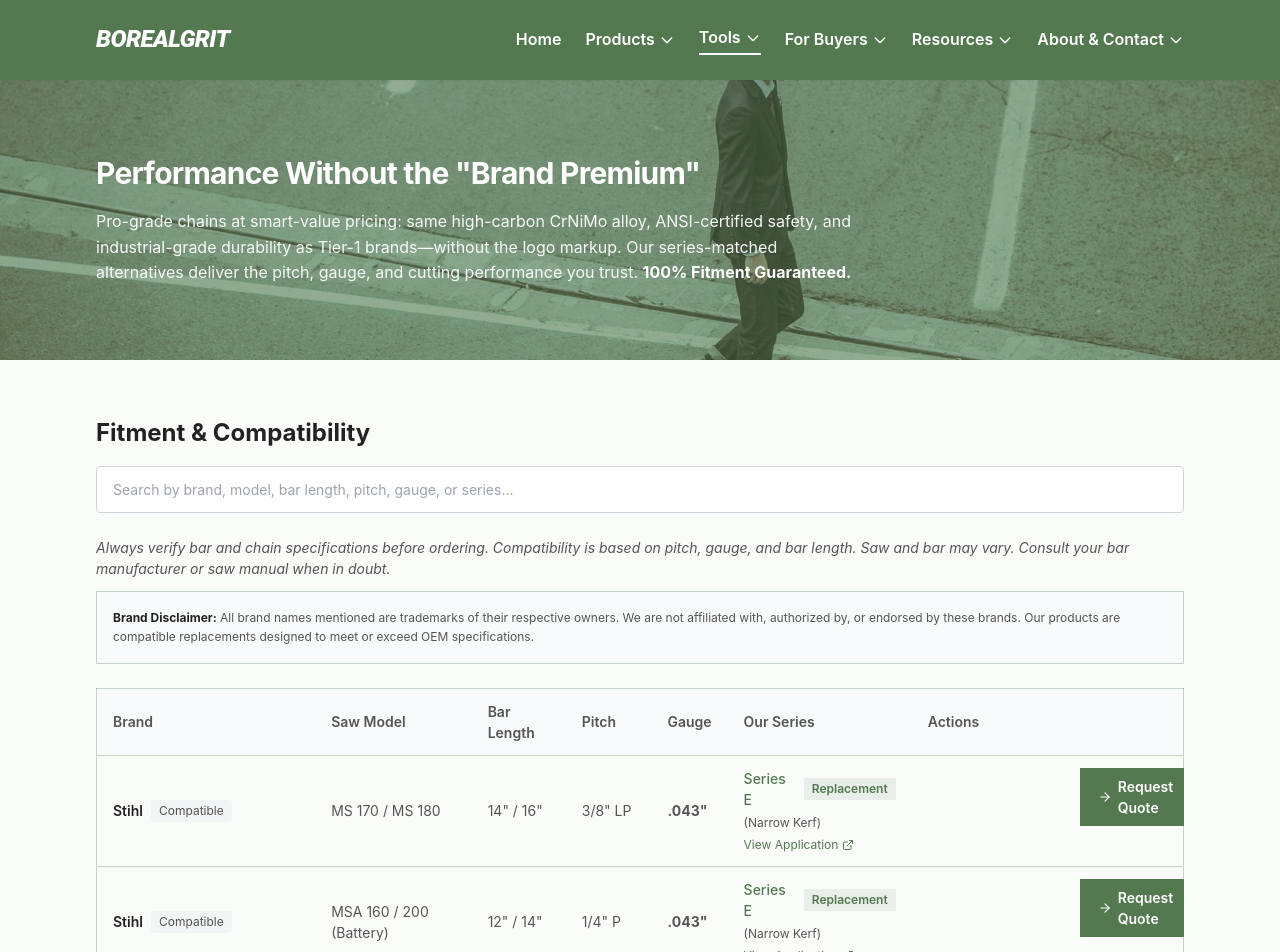
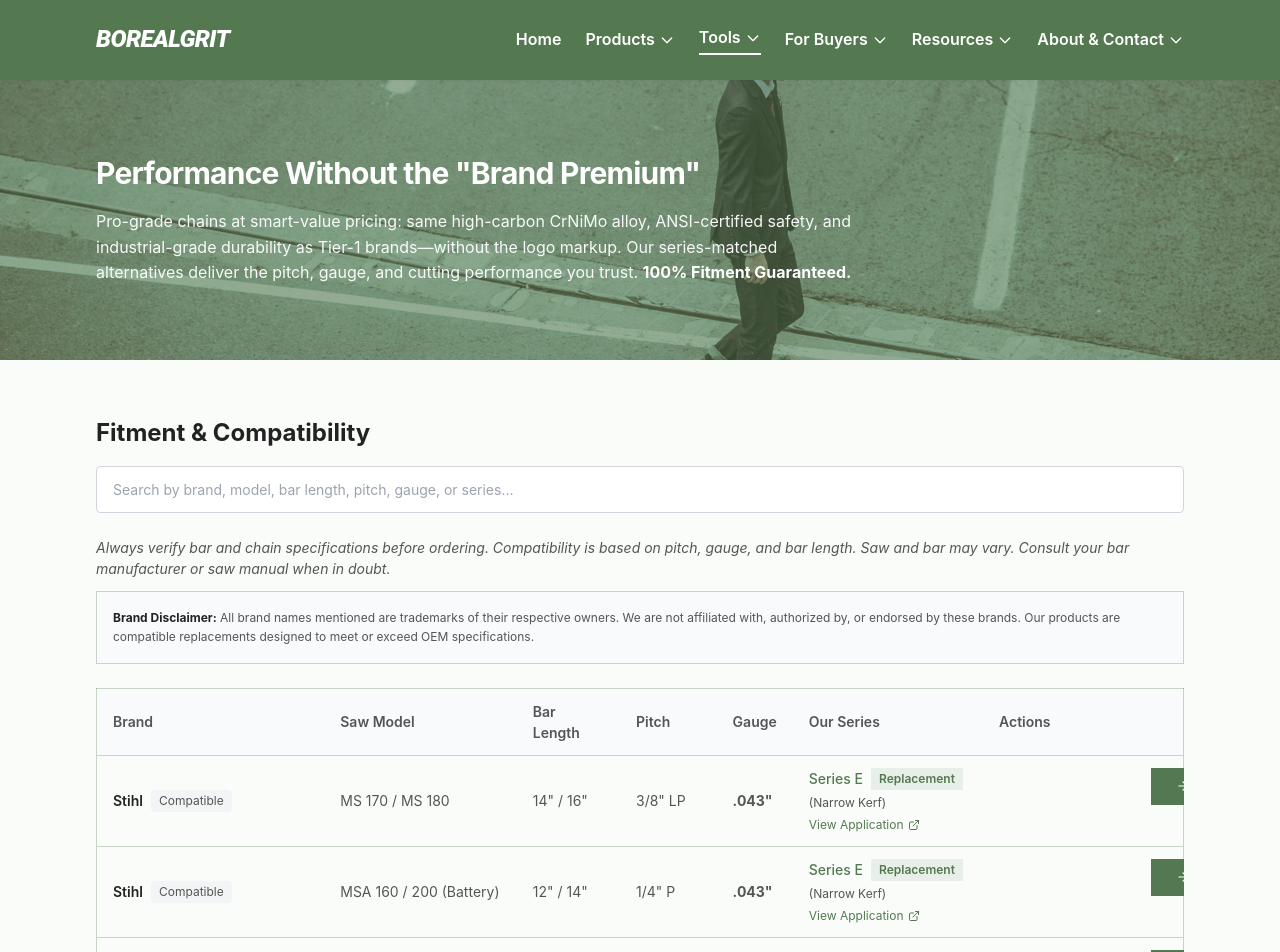
Before and after one commit to LoganOYoung/chainsaw-chain-supplier-borealgrit, a Next.js app: page /fitment-finder in a window 1280 px wide. Shown: the top 952 px of the page. Built offline with nearby package versions, Linux system fonts and the light colour scheme.

Commit message:
fix(desktop): Request Quote button single-line, Actions column 200px

```diff
--- a/app/fitment-finder/page.tsx
+++ b/app/fitment-finder/page.tsx
@@ -206,7 +206,7 @@ export default function FitmentFinderPage() {
                 <th className="text-left px-4 py-3 font-semibold">Pitch</th>
                 <th className="text-left px-4 py-3 font-semibold">Gauge</th>
                 <th className="text-left px-4 py-3 font-semibold">Our Series</th>
-                <th className="text-left px-4 py-3 font-semibold min-w-[180px]">Actions</th>
+                <th className="text-left px-4 py-3 font-semibold w-[200px] min-w-[200px]">Actions</th>
               </tr>
             </thead>
             <tbody>
--- a/app/globals.css
+++ b/app/globals.css
@@ -261,7 +261,8 @@ body {
     padding-left: 1rem;
     padding-right: 1rem;
     text-align: left;
-    min-width: 180px;
+    width: 200px;
+    min-width: 200px;
   }
   .fitment-compat-table td.fitment-actions-cell::before {
     content: "";
@@ -282,11 +283,12 @@ body {
     grid-column: 2;
     justify-self: start;
     width: auto;
-    min-width: 140px;
+    min-width: 170px;
     max-width: 240px;
     margin: 0;
     display: inline-flex;
     flex-shrink: 0;
+    white-space: nowrap;
   }
 }
 
```
